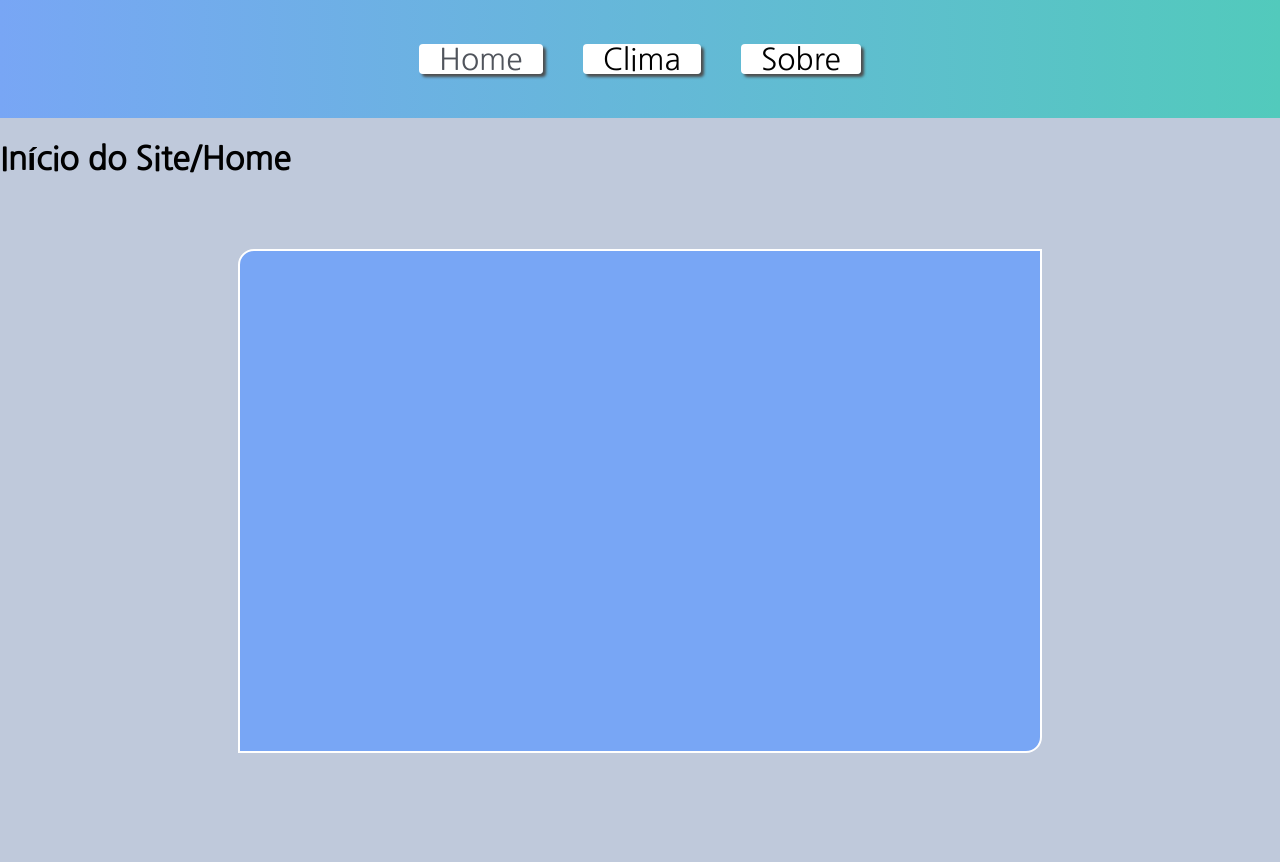
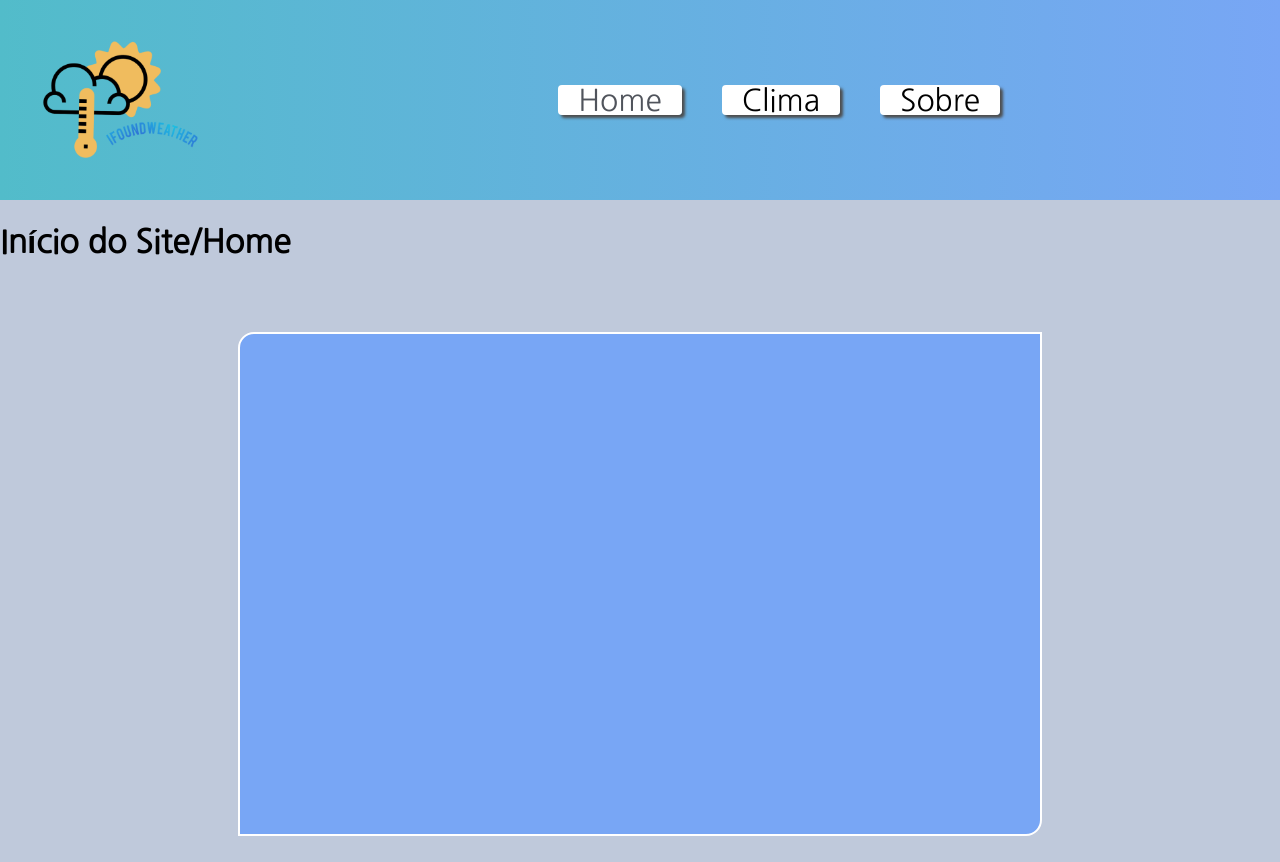
Before and after one commit to WedleySilva/projeto-api-vue, a Vue app: page / in a window 1280 px wide. Before the commit the page ends 800 px from the top, so only its background shows below. Built offline with nearby package versions, Linux system fonts and the light colour scheme.

Commit message:
add logo site

```diff
--- a/src/components/template/HeaderComp.vue
+++ b/src/components/template/HeaderComp.vue
@@ -1,5 +1,7 @@
 <template>
   <header>
+    <img src="src\assets\logosite.png" alt="">
+
     <div class="menu">
       <span class="clic"> <RouterLink  to="/">Home</RouterLink> </span>
       <span></span>
@@ -20,9 +22,16 @@ header span {
 header {
   font-family: 'Nanum Gothic', sans-serif;
   padding: 40px;
+  display: flex;
+  align-items: center;
   text-align: center;
-  background-image: linear-gradient(to right, #78A6F5 , rgb(82, 202, 188));
+  background-image: linear-gradient(to right,rgb(82, 188, 202), #78A6F5 );
   font-size: 30px;
+  justify-content: space-between;
+}
+
+.menu{
+  margin-right: 15rem;
 }
 
 .clic{
@@ -37,4 +46,8 @@ header {
   transition: background 1s ;
 }
 
+img{
+  width: 10rem;
+}
+
 </style>
--- a/src/views/HomeView.vue
+++ b/src/views/HomeView.vue
@@ -1,8 +1,10 @@
+<script>
+</script>
+
 <template>
   <main>
     <h1>Início do Site/Home</h1>
     <div class="box">
-
     </div>
   </main>
 </template>
--- a/src/views/WeatherView.vue
+++ b/src/views/WeatherView.vue
@@ -49,7 +49,7 @@ export default {
 <template>
   <article>
     <p class="inputs">
-      <span> Busca: </span>
+      <span> </span>
       <input type="text" v-model="search" placeholder="Buscar localização" />
       <button class="button-19"  @click="buscar">Buscar</button>
     </p>
```
Also changed, not shown: src/assets/logosite.png (added).
